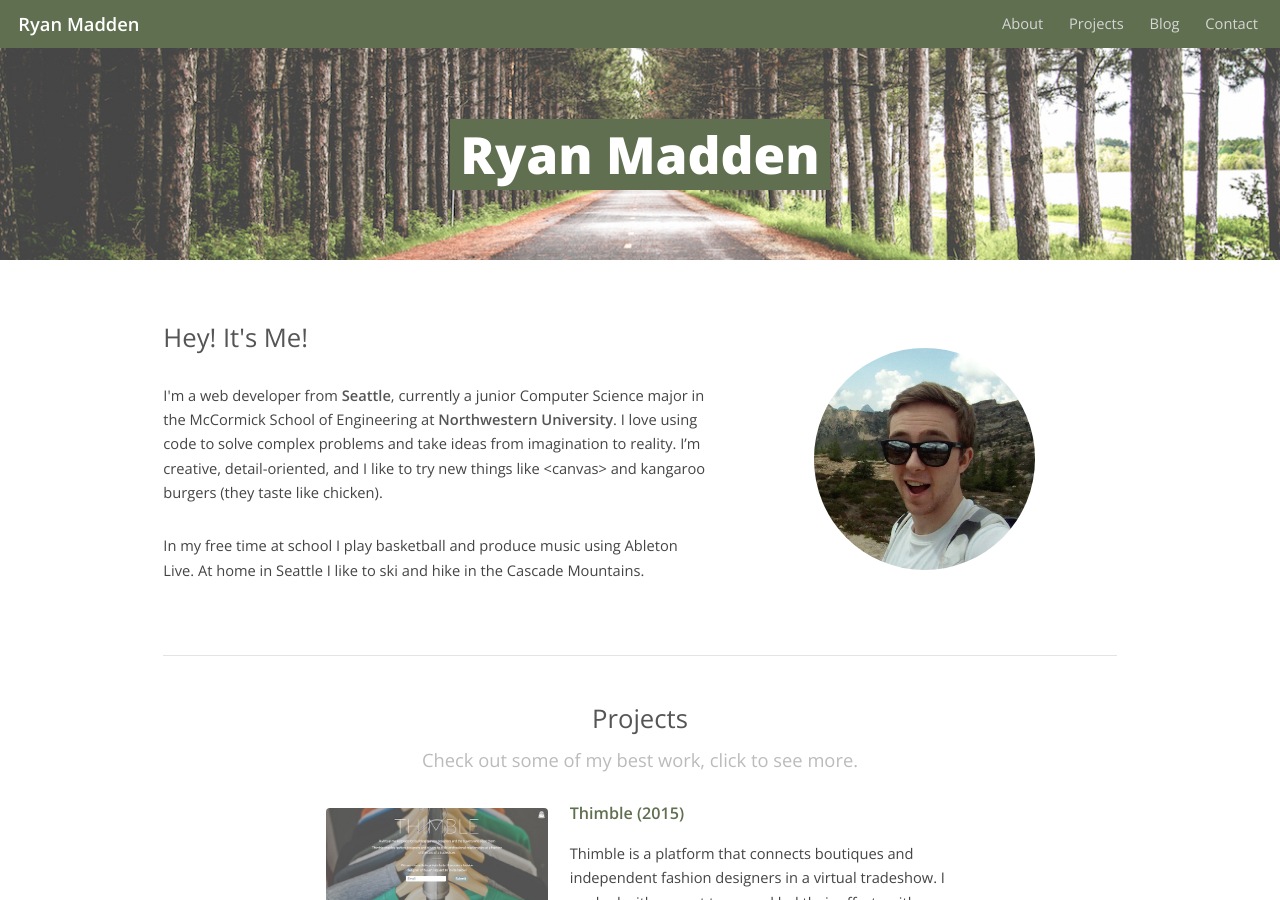
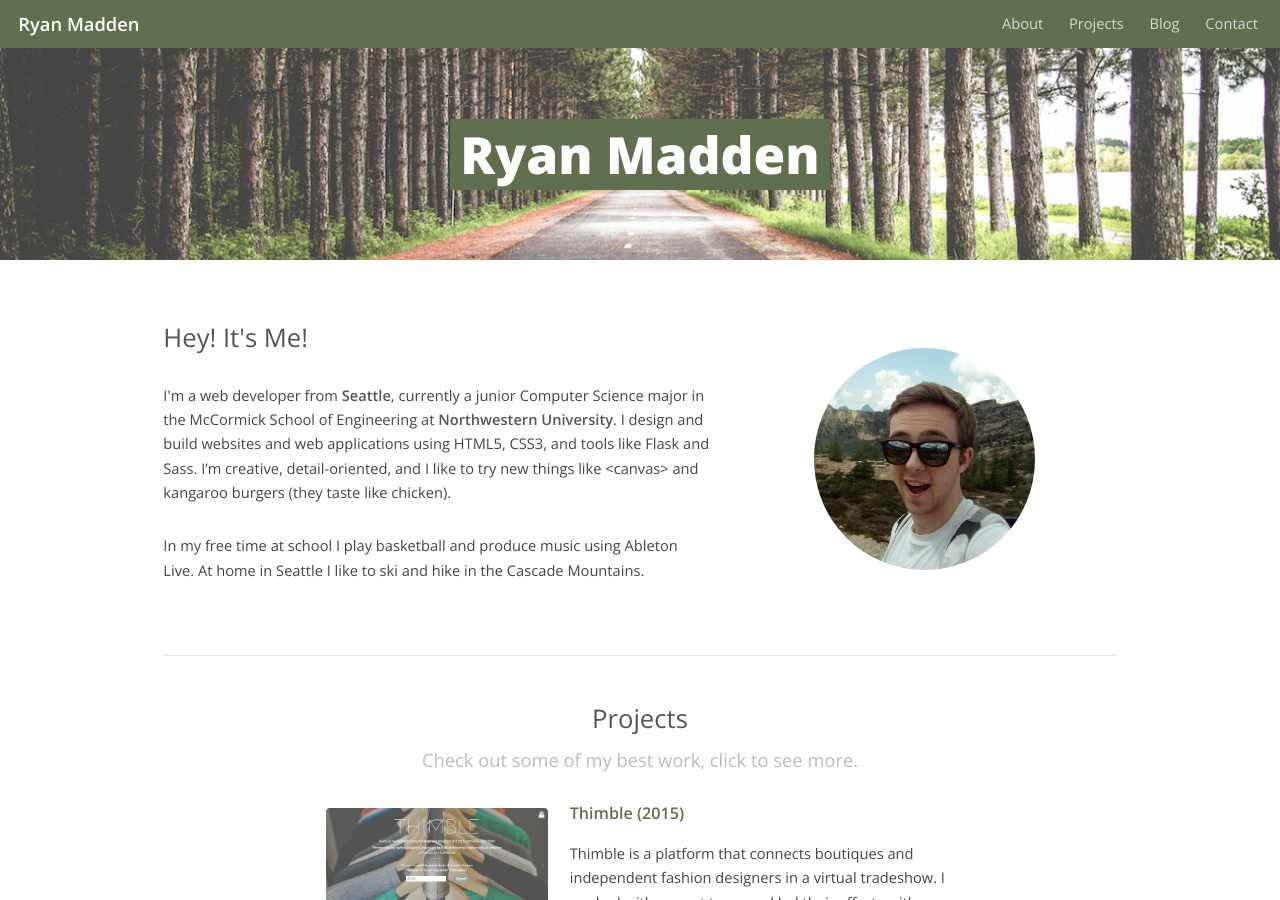
Before and after one commit to ryanmadden/ryanmadden.github.io, a Jekyll site: the page built from index.html, in a window 1280 px wide and 900 px high. Built offline with Jekyll 4.4.1, drawn with Linux system fonts in a browser that asks for light colours.

Commit message:
Copy edits

```diff
--- a/index.html
+++ b/index.html
@@ -59,7 +59,7 @@
 			</section>
 			<section class="7u 8u(medium) 12u$(small)">
 				<h2>Hey! It's Me!</h2>
-				<p>I'm a web developer from <strong>Seattle</strong>, currently a junior Computer Science major in the McCormick School of Engineering at <strong>Northwestern University</strong>. I love using code to solve complex problems and take ideas from imagination to reality. I’m creative, detail-oriented, and I like to try new things like &lt;canvas&gt; and kangaroo burgers (they taste like chicken).</p>
+				<p>I'm a web developer from <strong>Seattle</strong>, currently a junior Computer Science major in the McCormick School of Engineering at <strong>Northwestern University</strong>. I design and build websites and web applications using HTML5, CSS3, and tools like Flask and Sass. <!-- I love using code to solve complex problems and take ideas from imagination to reality. -->I’m creative, detail-oriented, and I like to try new things like &lt;canvas&gt; and kangaroo burgers (they taste like chicken).</p>
 				<p>In my free time at school I play basketball and produce music using Ableton Live. At home in Seattle I like to <!-- <a href="https://vimeo.com/60724095" target="_blank"> -->ski<!-- </a> --> and hike in the Cascade Mountains.</p>
 			</section>
 			<section class="-1u 3u$ 4u$(medium) -4u(small) 4u$(small) not-small not-xsmall">
```
